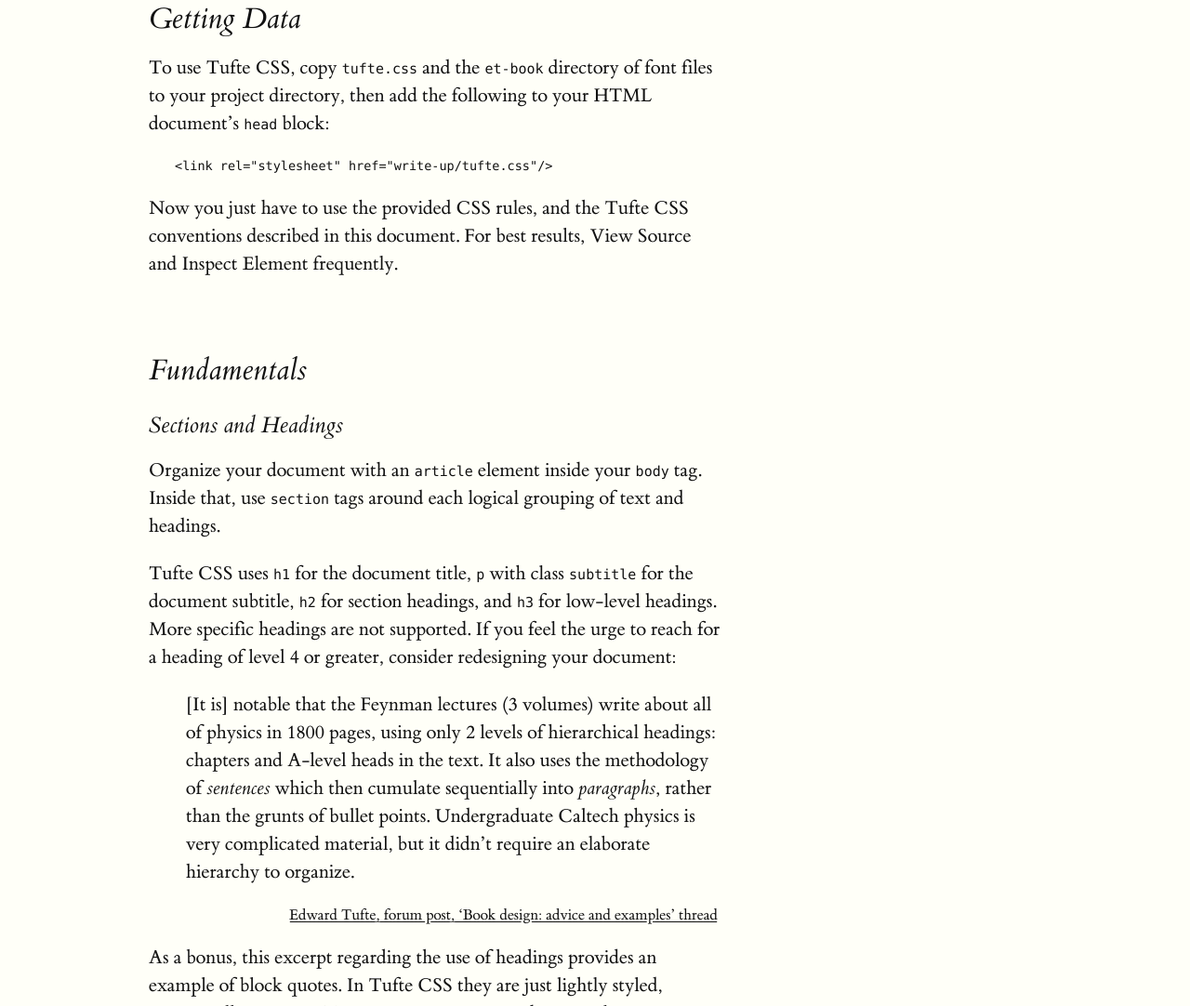
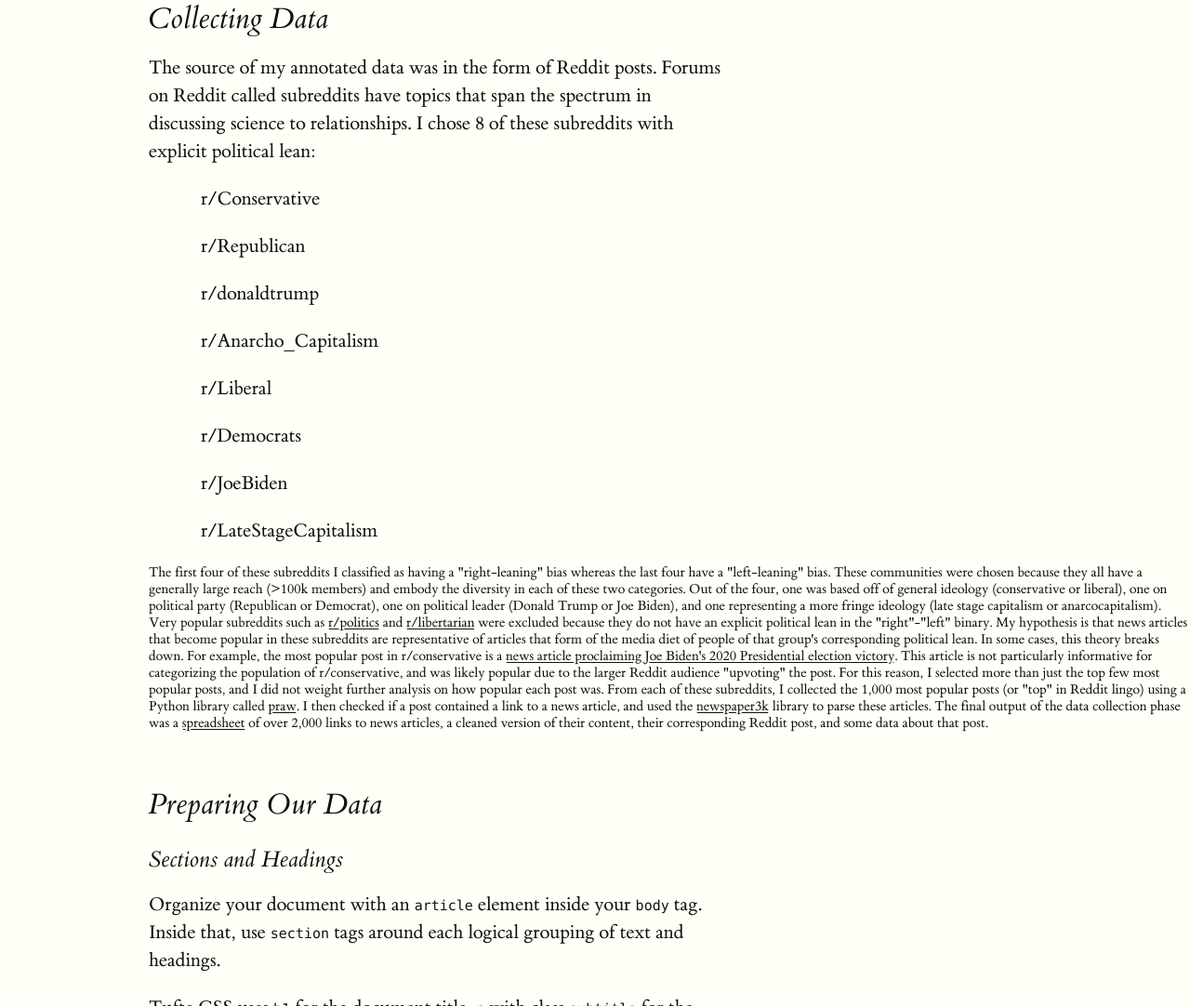
Before and after one commit to NilaiVemula/news-recommender, a plain HTML site: page index.html in a window 1280 px wide. Shown: the part 1015-2097 px from the top of the page at 93% size. Drawn offline with Linux system fonts and the light colour scheme.

Commit message:
data collection section

```diff
--- a/index.html
+++ b/index.html
@@ -19,16 +19,28 @@
       </section>
 
       <section>
-        <h2 id="data">Getting Data</h2>
-        <p>To use Tufte CSS, copy <code>tufte.css</code> and the <code>et-book</code> directory of font files to your project directory, then add the following to your HTML document’s <code>head</code> block:</p>
+        <h2 id="data">Collecting Data</h2>
+        <p>The source of my annotated data was in the form of Reddit posts. Forums on Reddit called subreddits have topics that span the spectrum in discussing science to relationships. I chose 8 of these subreddits with explicit political lean:</p>
 
-        <pre><code>&lt;link rel="stylesheet" href="write-up/tufte.css"/&gt;</code></pre>
+        <ul><a href="https://reddit.com/r/Conservative"></a>r/Conservative</a></ul>
+        <ul><a href="https://reddit.com/r/Republican"></a>r/Republican</a></ul>
+        <ul><a href="https://reddit.com/r/donaldtrump"></a>r/donaldtrump</a></ul>
+        <ul><a href="https://reddit.com/r/Anarcho_Capitalism"></a>r/Anarcho_Capitalism</a></ul>
+        <ul><a href="https://reddit.com/r/Liberal"></a>r/Liberal</a></ul>
+        <ul><a href="https://reddit.com/r/Democrats"></a>r/Democrats</a></ul>
+        <ul><a href="https://reddit.com/r/JoeBiden"></a>r/JoeBiden</a></ul>
+        <ul><a href="https://reddit.com/r/LateStageCapitalism"></a>r/LateStageCapitalism</a></ul>
 
-        <p>Now you just have to use the provided CSS rules, and the Tufte CSS conventions described in this document. For best results, View Source and Inspect Element frequently.</p>
+        The first four of these subreddits I classified as having a "right-leaning" bias whereas the last four have a "left-leaning" bias. These communities were chosen because they all have a generally large reach (>100k members) and embody the diversity in each of these two categories. Out of the four, one was based off of general ideology (conservative or liberal), one on political party (Republican or Democrat), one on political leader (Donald Trump or Joe Biden), and one representing a more fringe ideology (late stage capitalism or anarcocapitalism). Very popular subreddits such as <a href="https://reddit.com/r/politics">r/politics</a> and <a href="https://reddit.com/r/libertarian">r/libertarian</a> were excluded because they do not have an explicit political lean in the "right"-"left" binary.
+
+        My hypothesis is that news articles that become popular in these subreddits are representative of articles that form of the media diet of people of that group's corresponding political lean. In some cases, this theory breaks down. For example, the most popular post in r/conservative is a <a href="https://www.reddit.com/r/Conservative/comments/jpu2rx/ap_has_called_the_election_for_joe_biden/">news article proclaiming Joe Biden's 2020 Presidential election victory</a>. This article is not particularly informative for categorizing the population of r/conservative, and was likely popular due to the larger Reddit audience "upvoting" the post. For this reason, I selected more than just the top few most popular posts, and I did not weight further analysis on how popular each post was.
+
+        From each of these subreddits, I collected the 1,000 most popular posts (or "top" in Reddit lingo) using a Python library called <a href="">praw</a>. I then checked if a post contained a link to a news article, and used the <a href="">newspaper3k</a> library to parse these articles. The final output of the data collection phase was a <a href="">spreadsheet</a> of over 2,000 links to news articles, a cleaned version of their content, their corresponding Reddit post, and some data about that post.
+
       </section>
 
       <section>
-        <h2 id="fundamentals">Fundamentals</h2>
+        <h2 id="cleaning">Preparing Our Data</h2>
         <h3 id="fundamentals--sections-and-headers">Sections and Headings</h3>
         <p>Organize your document with an <code>article</code> element inside your <code>body</code> tag. Inside that, use <code>section</code> tags around each logical grouping of text and headings.</p>
         <p>Tufte CSS uses <code>h1</code> for the document title, <code>p</code> with class <code>subtitle</code> for the document subtitle, <code>h2</code> for section headings, and <code>h3</code> for low-level headings. More specific headings are not supported. If you feel the urge to reach for a heading of level 4 or greater, consider redesigning your document:</p>
```
